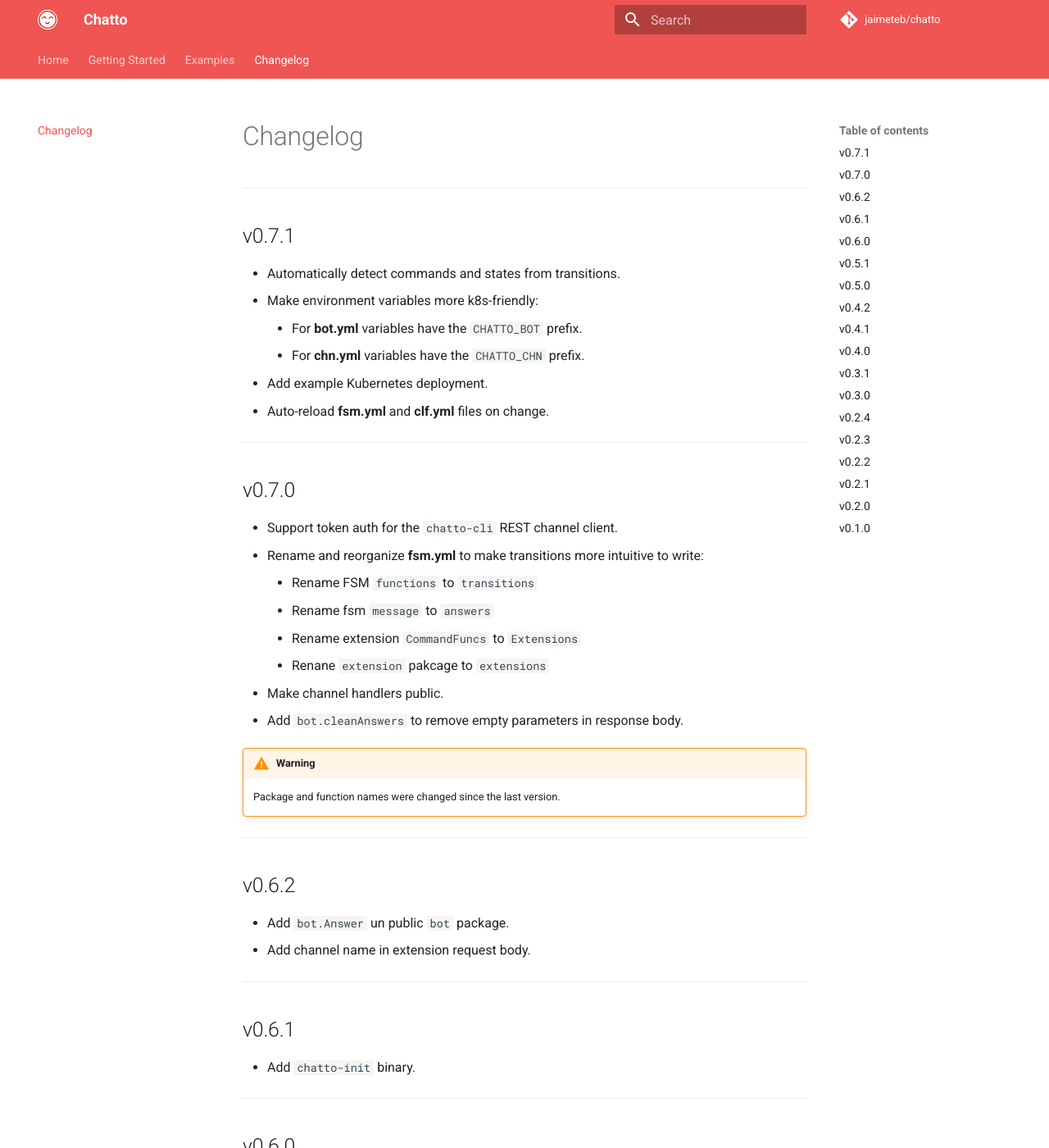
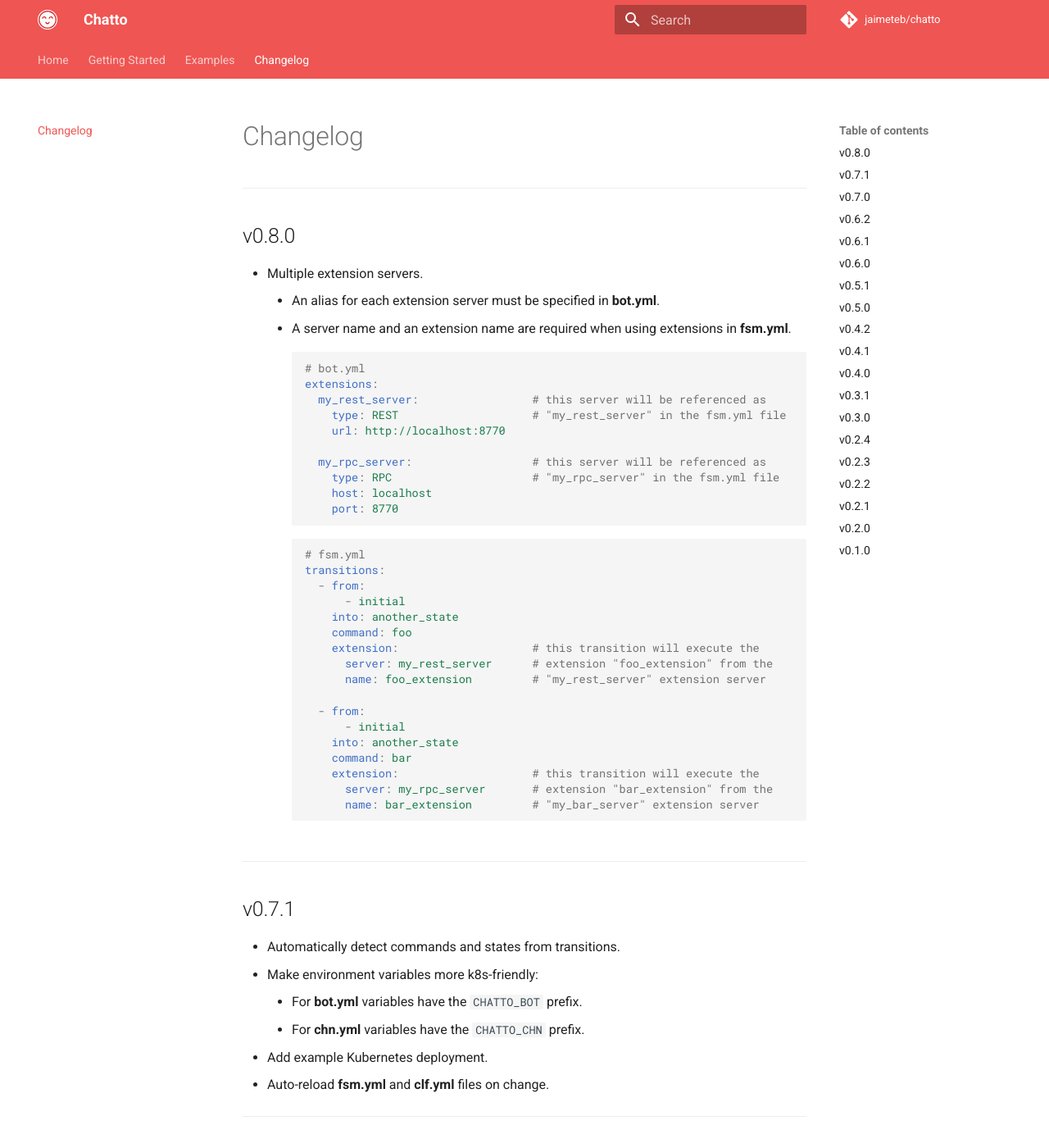
Before and after one commit to jaimeteb/chatto, an MkDocs documentation site: the page built from docs/changelog.md, in a window 1280 px wide and 1400 px high. Shown: the whole window at 82% size. Built offline with MkDocs 1.6.1 and Material for MkDocs 9.7.7, drawn with Linux system fonts in a browser that asks for light colours; comment, search, counter and statistics services are not loaded.

Commit message:
Update docs

````diff
--- a/docs/changelog.md
+++ b/docs/changelog.md
@@ -1,4 +1,44 @@
 # Changelog
+
+---
+## v0.8.0
+
+* Multiple extension servers.
+	* An alias for each extension server must be specified in **bot.yml**.
+	* A server name and an extension name are required when using extensions in **fsm.yml**.
+
+		```yaml
+      	# bot.yml
+      	extensions:
+		  my_rest_server:                 # this server will be referenced as
+		    type: REST                    # "my_rest_server" in the fsm.yml file
+		    url: http://localhost:8770
+
+		  my_rpc_server:                  # this server will be referenced as
+			type: RPC                     # "my_rpc_server" in the fsm.yml file
+			host: localhost
+			port: 8770
+		```
+
+		```yaml
+		# fsm.yml
+		transitions:
+		  - from:
+			  - initial
+			into: another_state
+			command: foo
+			extension:                    # this transition will execute the
+			  server: my_rest_server      # extension "foo_extension" from the
+			  name: foo_extension         # "my_rest_server" extension server
+
+		  - from:
+			  - initial
+			into: another_state
+			command: bar
+			extension:                    # this transition will execute the
+			  server: my_rpc_server       # extension "bar_extension" from the
+			  name: bar_extension         # "my_bar_server" extension server
+		```
 
 ---
 ## v0.7.1
````
